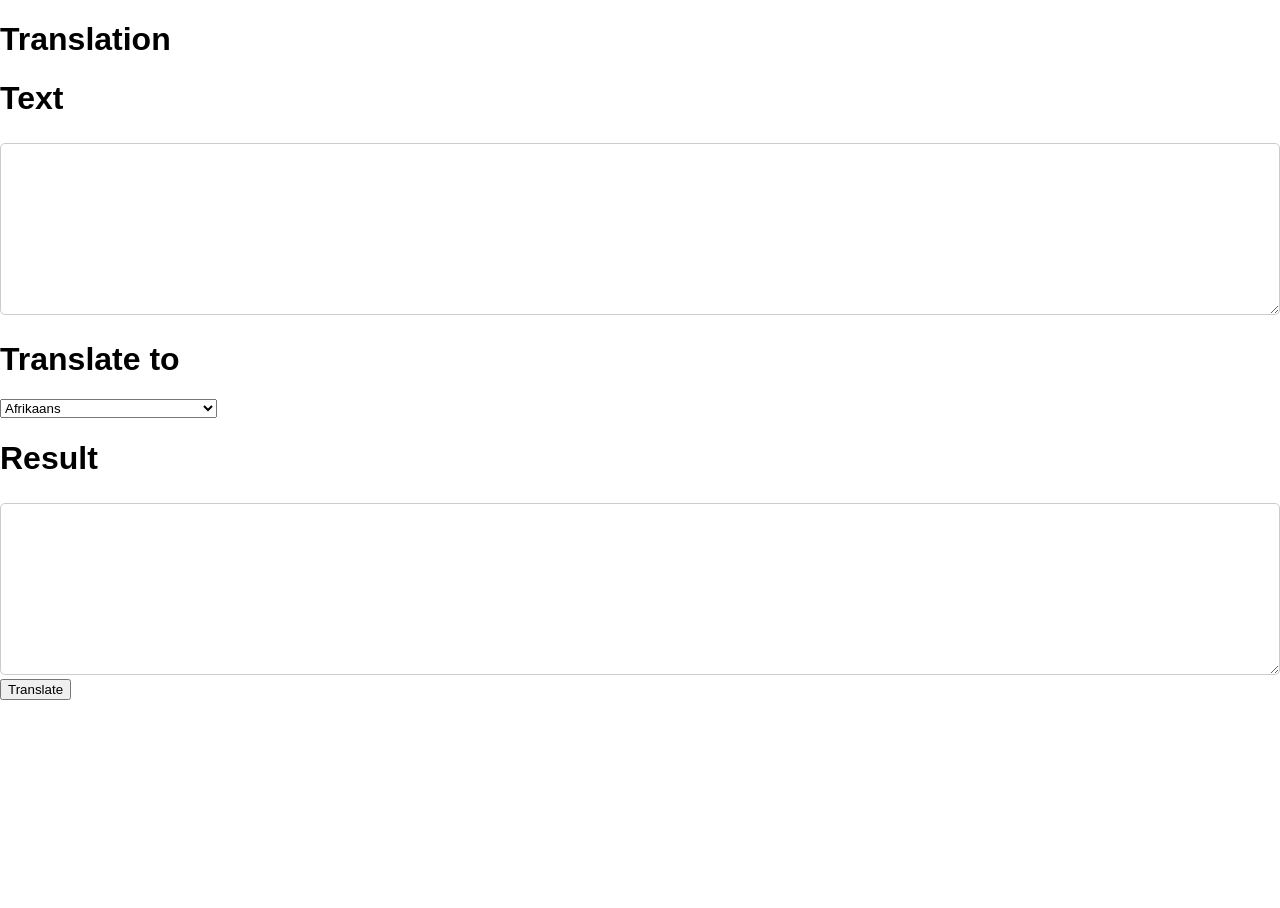
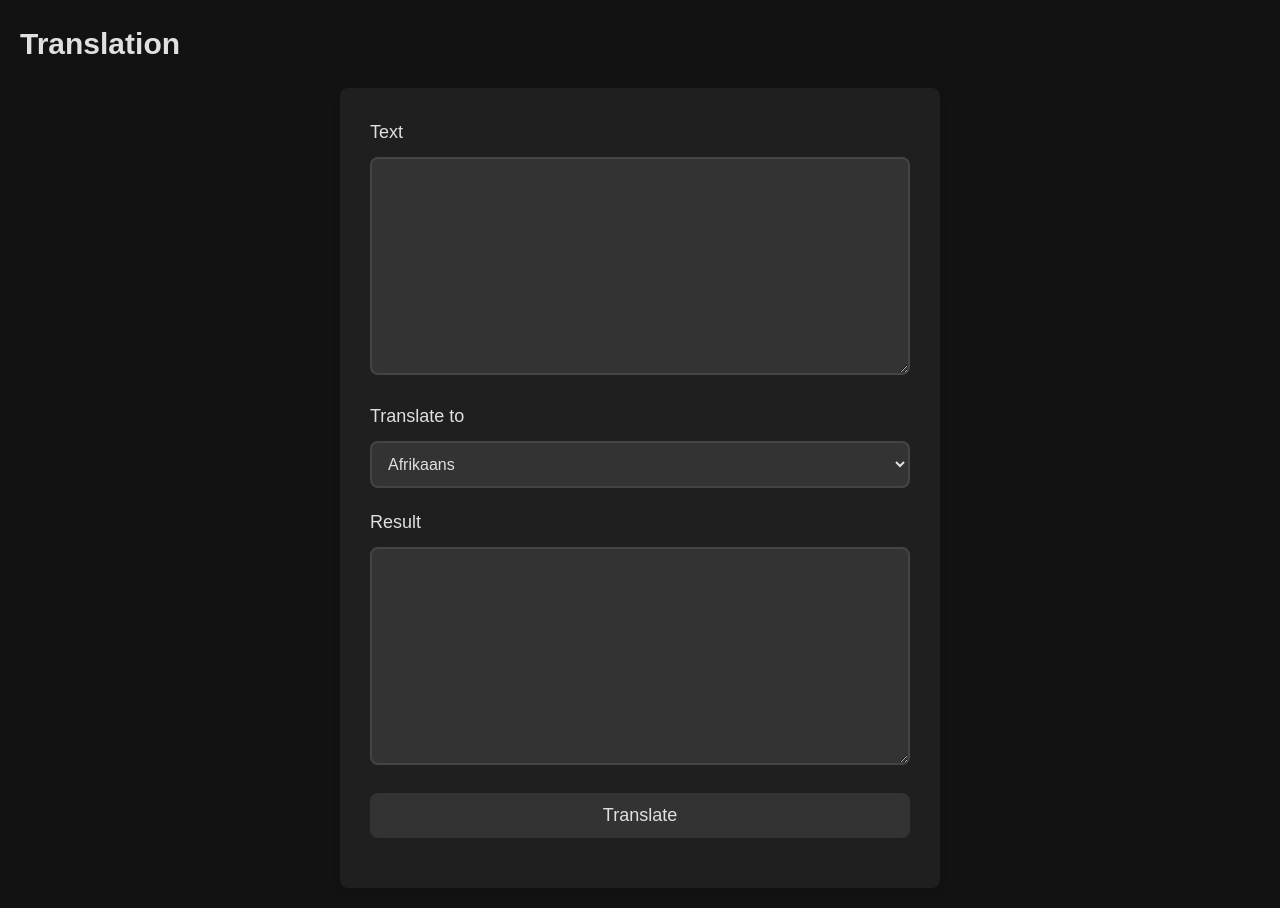
Before and after one commit to ahmed151515/IloveText, a Flask app: page /translate in a window 1280 px wide. Before the commit the page ends 700 px from the top, so only its background shows below. Run offline with Flask 3, Linux system fonts and the light colour scheme.

Commit message:
improve style

```diff
--- a/src/forms.py
+++ b/src/forms.py
@@ -4,7 +4,7 @@ from wtforms import TextAreaField, SubmitField, SelectField
 
 
 row = 10
-col = 100
+col = 70
 languages = {
     "Afrikaans": "af", "Amharic": "am", "Arabic": "ar", "Asturian": "ast", "Azerbaijani": "az",
     "Bashkir": "ba", "Belarusian": "be", "Bulgarian": "bg", "Bengali": "bn", "Breton": "br",
--- a/src/static/style.css
+++ b/src/static/style.css
@@ -1,99 +1,221 @@
-/* Default light mode styles */
-body {
-    background-color: white;
-    color: black;
-    font-family: Arial, sans-serif;
+/* General Reset */
+* {
     margin: 0;
     padding: 0;
+    box-sizing: border-box;
 }
 
-header, footer {
-    background-color: #f1f1f1;
-    color: black;
+/* Body and Global Settings */
+body {
+    font-family: 'Arial', sans-serif;
+    background-color: #121212; /* Dark background */
+    color: #e0e0e0; /* Light text color */
+    padding: 20px;
+    line-height: 1.6;
+}
+
+/* Header */
+header {
+    background-color: #1f1f1f; /* Slightly lighter dark background */
+    color: #fff;
     padding: 10px 0;
     text-align: center;
 }
 
+header .logo {
+    font-size: 24px;
+    font-weight: bold;
+}
+
+/* Navigation */
 nav ul {
-    list-style-type: none;
-    padding: 0;
+    list-style: none;
+    display: flex;
+    justify-content: center;
+    margin-top: 10px;
+}
+
+nav ul li {
+    margin: 0 15px;
+}
+
+nav ul li a {
+    color: #e0e0e0; /* Lighter text */
+    text-decoration: none;
+    font-size: 18px;
+    padding: 10px 15px;
+    border-radius: 5px;
+    transition: background-color 0.3s ease;
+}
+
+nav ul li a:hover {
+    background-color: #333333;
+}
+
+/* Main Content */
+main {
+    margin-top: 30px;
     text-align: center;
 }
 
-nav ul li {
-    display: inline;
-    margin-right: 15px;
+h1 {
+    color: #e0e0e0;
+    margin-bottom: 20px;
 }
 
-a {
-    color: #007bff;
-    text-decoration: none;
-    font-weight: bold;
+/* Button Layout (Home Page) */
+.button-wrapper {
+    display: flex;
+    flex-wrap: wrap;
+    justify-content: center;
+    gap: 15px;
+    margin-top: 30px;
 }
 
-a:hover {
-    text-decoration: underline;
+.button-container {
+    background-color: #333333; /* Dark background for buttons */
+    color: #e0e0e0; /* Light text color */
+    border: none;
+    padding: 15px 25px;
+    font-size: 18px;
+    border-radius: 8px;
+    cursor: pointer;
+    transition: background-color 0.3s ease, transform 0.3s ease;
 }
 
-/* Styling for text areas */
-textarea {
+.button-container:hover {
+    background-color: #4CAF50; /* Green hover effect */
+    transform: scale(1.05);
+}
+
+/* Form Styling */
+form {
+    background-color: #1f1f1f; /* Dark background for forms */
+    padding: 30px;
+    border-radius: 8px;
+    box-shadow: 0 4px 8px rgba(0, 0, 0, 0.1);
+    max-width: 600px;
+    margin: 0 auto;
+}
+
+form div {
+    margin-bottom: 15px;
+    text-align: left;
+}
+
+form h1 {
+    font-size: 20px;
+    color: #e0e0e0; /* Light text */
+    margin-bottom: 10px;
+}
+
+input[type="text"], select {
     width: 100%;
     padding: 10px;
+    border: 2px solid #444444; /* Dark border */
+    background-color: #333333; /* Dark background for inputs */
+    color: #e0e0e0; /* Light text color */
     border-radius: 5px;
-    border: 1px solid #ccc;
-    margin-top: 5px;
-    resize: vertical;
-    box-sizing: border-box;
+    font-size: 16px;
 }
 
-button {
-    background-color: #007bff;
-    color: white;
-    padding: 10px 20px;
+input[type="text"]:focus, select:focus {
+    border-color: #4CAF50; /* Green focus border */
+    outline: none;
+}
+
+button[type="submit"] {
+    background-color: #333333; /* Dark background for submit button */
+    color: #e0e0e0; /* Light text color */
+    padding: 12px 20px;
     border: none;
     border-radius: 5px;
+    font-size: 18px;
     cursor: pointer;
+    transition: background-color 0.3s ease, transform 0.3s ease;
 }
 
-button:hover {
-    background-color: #0056b3;
+button[type="submit"]:hover {
+    background-color: #4CAF50; /* Green hover effect */
+    transform: scale(1.05);
 }
 
-/* Dark mode styles */
-@media (prefers-color-scheme: dark) {
-    body {
-        background-color: #121212;
-        color: white;
+/* Footer */
+footer {
+    margin-top: 30px;
+    text-align: center;
+    padding: 20px;
+    background-color: #1f1f1f; /* Dark background for footer */
+    color: #777777; /* Lighter footer text */
 }
 
-    header, footer {
-        background-color: #1f1f1f;
-        color: white;
+footer p {
+    font-size: 14px;
 }
 
-    a {
-        color: #80aaff;
+/* Responsive Design */
+@media (max-width: 768px) {
+    .button-wrapper {
+        flex-direction: column;
+    }
 }
 
-    a:hover {
-        color: #ffffff;
+/* Form Group */
+.form-group {
+    margin-bottom: 20px;
+    text-align: left;
 }
 
-    textarea {
-        background-color: #333;
-        color: white;
-        border: 1px solid #555;
+/* Form Controls */
+.form-control {
+    width: 100%;
+    padding: 12px;
+    border: 2px solid #444444; /* Dark border */
+    background-color: #333333; /* Dark background for inputs */
+    color: #e0e0e0; /* Light text color */
+    border-radius: 8px;
+    font-size: 16px;
+    box-shadow: none;
+    transition: border-color 0.3s ease, background-color 0.3s ease;
 }
 
-    textarea:focus {
-        border-color: #80aaff;
+/* Focus state for form control inputs */
+.form-control:focus {
+    border-color: #4CAF50; /* Green focus border */
+    outline: none;
+    background-color: #282828; /* Slightly darker background when focused */
 }
 
-    button {
-        background-color: #80aaff;
+/* Submit button */
+.btn-submit {
+    background-color: #333333; /* Dark background for submit button */
+    color: #e0e0e0; /* Light text color */
+    padding: 12px 20px;
+    border: none;
+    border-radius: 8px;
+    font-size: 18px;
+    cursor: pointer;
+    transition: background-color 0.3s ease, transform 0.3s ease;
+    display: block;
+    width: 100%;
 }
 
-    button:hover {
-        background-color: #0056b3;
+.btn-submit:hover {
+    background-color: #4CAF50; /* Green hover effect */
+    transform: scale(1.05);
 }
+
+/* Labels */
+label {
+    color: #e0e0e0; /* Light color for labels */
+    font-size: 18px;
+    margin-bottom: 10px;
+    display: block;
 }
+
+/* Form Title */
+h1 {
+    font-size: 30px;
+    color: #e0e0e0; /* Light text */
+    margin-bottom: 20px;
+}
--- a/src/templates/base.html
+++ b/src/templates/base.html
@@ -4,7 +4,7 @@
 <head>
     <meta charset="UTF-8">
     <meta name="viewport" content="width=device-width, initial-scale=1.0">
-    <title>{% block title %}IloveText{% endblock %}</title>
+    <title>IloveText</title>
 
     <link rel="stylesheet" href="{{ url_for('static', filename='style.css') }}">
 </head>
--- a/src/templates/translation.html
+++ b/src/templates/translation.html
@@ -2,21 +2,25 @@
 {% block content %}
 <h1>Translation</h1>
 <form method="post">
-    {{form.hidden_tag() }}
-    <div>
-        <h1>{{form.text.label}}</h1>
-        {{form.text()}}
+    {{ form.hidden_tag() }}
+
+    <div class="form-group">
+        <label for="{{ form.text.id }}">{{ form.text.label }}</label>
+        {{ form.text(class="form-control") }}
     </div>
-    <div>
-        <h1>Translate to</h1>
-        {{form.language()}}
+
+    <div class="form-group">
+        <label for="{{ form.language.id }}">Translate to</label>
+        {{ form.language(class="form-control") }}
     </div>
-    <div>
-        <h1>{{form.result.label}}</h1>
-        {{form.result()}}
+
+    <div class="form-group">
+        <label for="{{ form.result.id }}">{{ form.result.label }}</label>
+        {{ form.result(class="form-control") }}
     </div>
-    <div>
-        {{form.submit()}}
+
+    <div class="form-group">
+        {{ form.submit(class="btn-submit") }}
     </div>
 </form>
 {% endblock %}
```
Also changed, not shown: src/templates/home.html (+4 -8 lines), src/templates/summarize.html (+15 -10 lines). Lines whose indentation alone changed are shown as unchanged.
